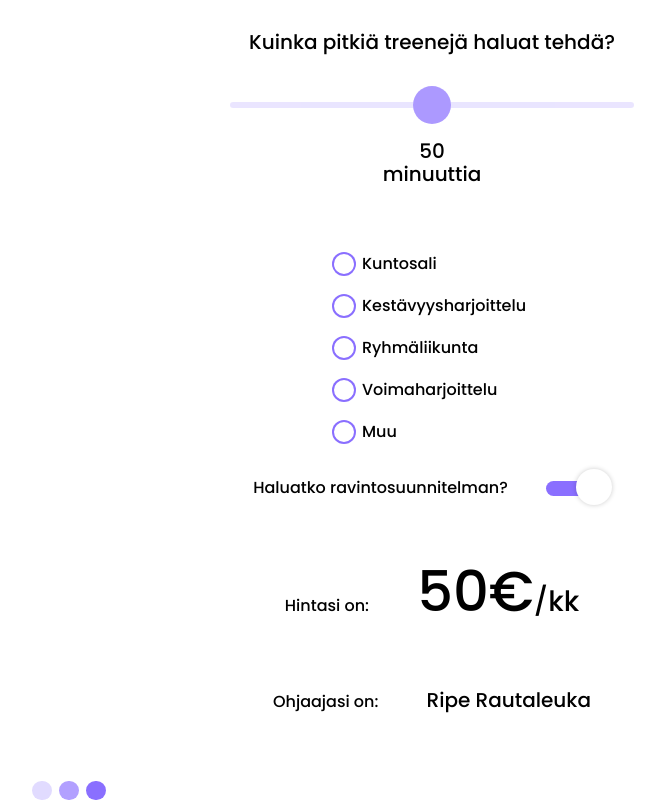
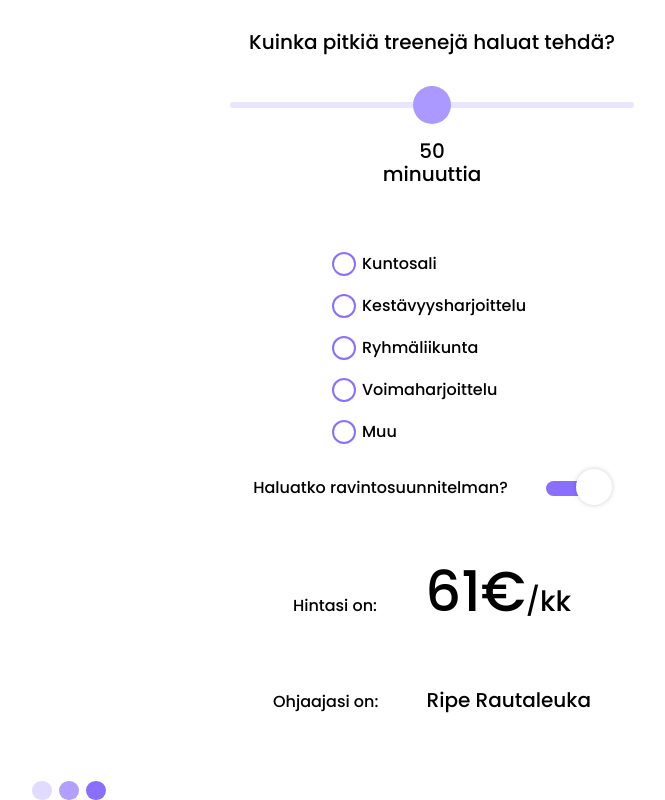
Before and after one commit to tulipekoni/Kuntomo, a React (Create React App) app: page /hintalaskuri in a window 1280 px wide. Shown: the part 750-1550 px from the top of the page, without its empty margins (208-873 px from the left). Built offline with nearby package versions, Linux system fonts and the light colour scheme.

Commit message:
laskuri algorithm working

```diff
--- a/src/pages/hintalaskuri/Laskuri.js
+++ b/src/pages/hintalaskuri/Laskuri.js
@@ -12,9 +12,11 @@ export default function Laskuri() {
   const [laji, setLaji] = useState("Kuntosali");
   const [ravintosuunnitelma, setRavintosuunnitelma] = useState(true);
   const [hinta, setHinta] = useState(160);
-
   useEffect(() => {
-    setHinta(kesto);
+    var lajiaddon = parseInt(laji.charCodeAt(2));
+    var sum = parseInt(+kesto + +kerrat * 10);
+    var price = Math.round(sum / 2 + (lajiaddon % 12) * 8);
+    setHinta(price);
   }, [kesto, kerrat, laji, ravintosuunnitelma]);
 
   return (
```
